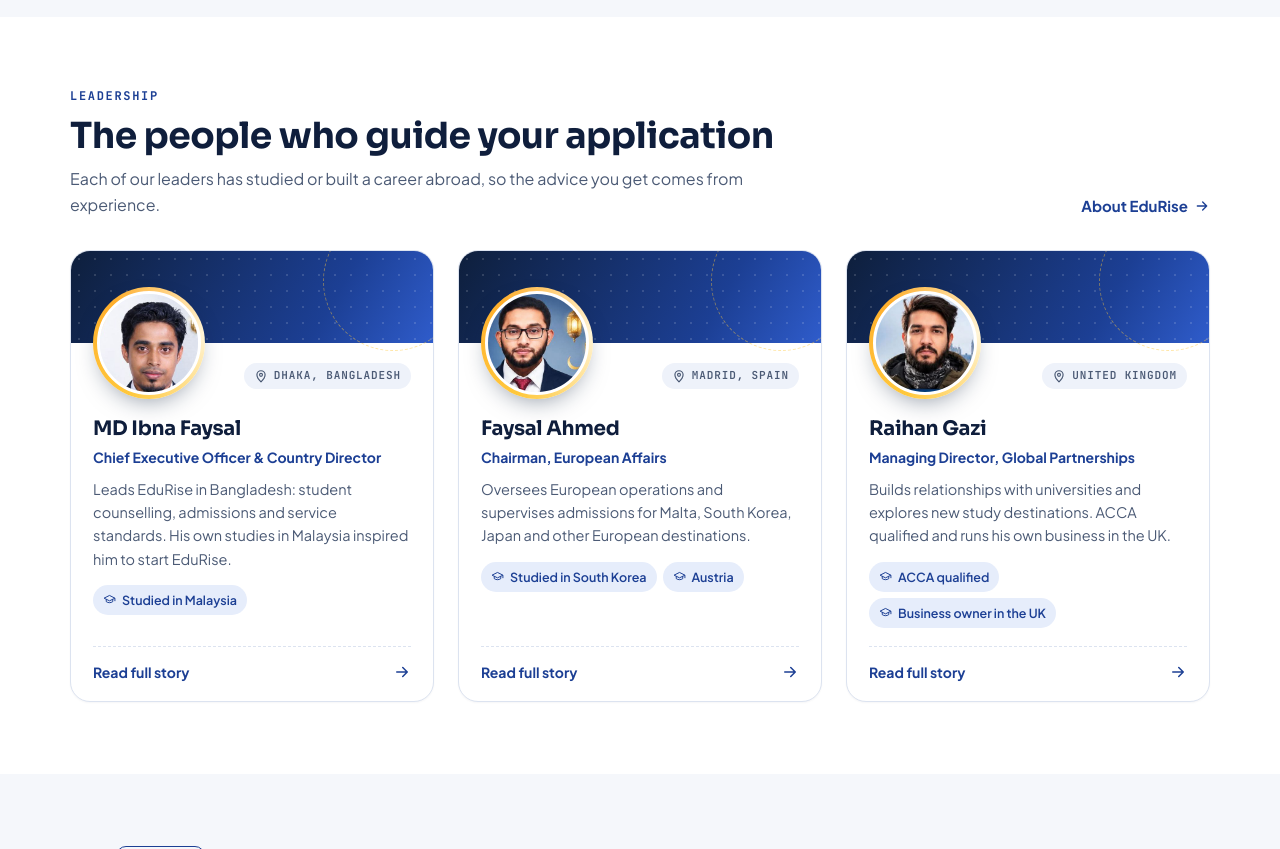
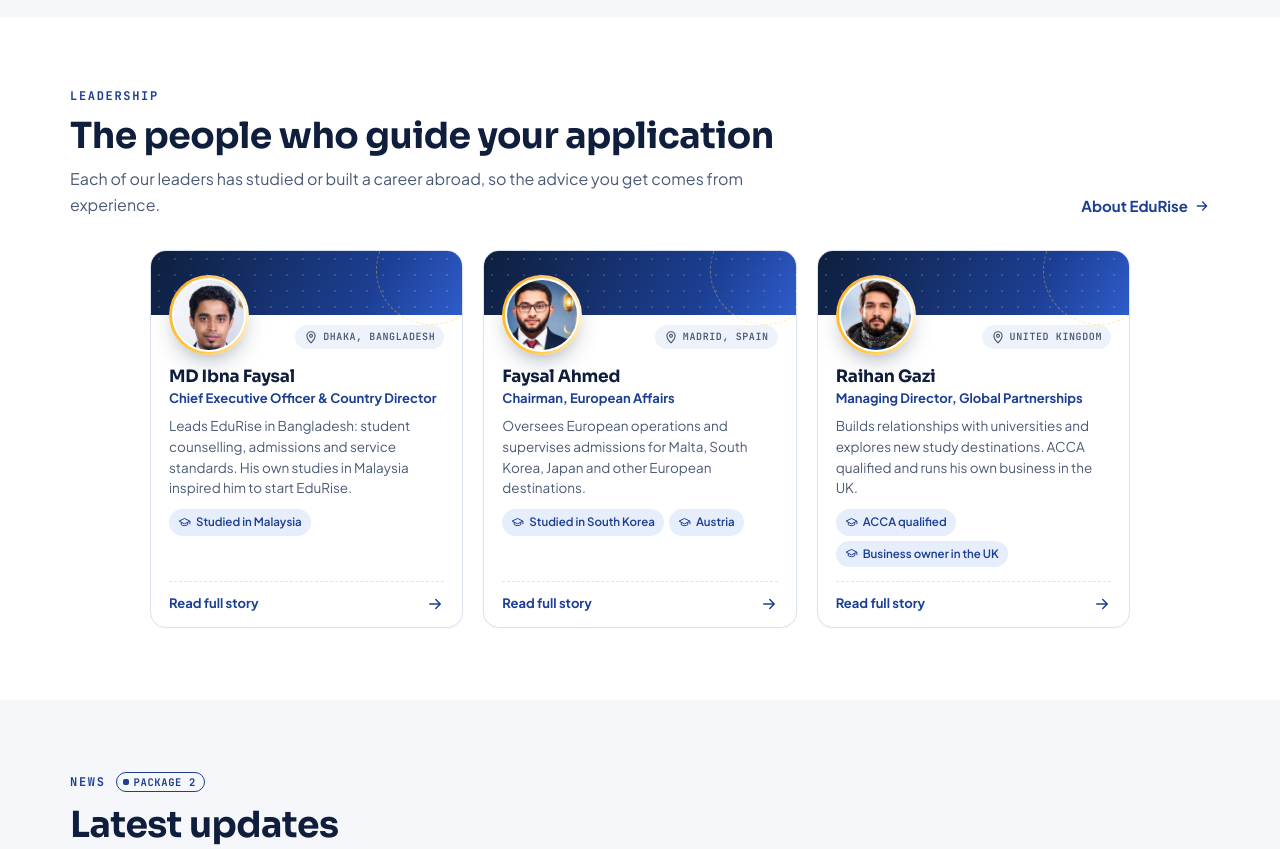
Before and after one commit to arifbillahcse/EduRiseGlobal1.0, a PHP site: page / in a window 1280 px wide. Shown: the part 3138-3987 px from the top of the page. Run offline with PHP 8.4, Linux system fonts and the light colour scheme.

Commit message:
Homepage leadership: more compact cards (80px photo, tighter spacing, centred 980px row)
Co-Authored-By: Claude Opus 5.5 <noreply@anthropic.com>
Claude-Session: https://claude.ai/code/session_01FMXfogGWrfzU2MFfLicrcQ

```diff
--- a/css/home.css
+++ b/css/home.css
@@ -157,37 +157,37 @@ html[lang="bn"] :is(.postcard__band,.postcard__end small,.postcard__fields dt){l
 @media (max-width:560px){.services{grid-template-columns:1fr}}
 
 /* ---------- leadership ---------- */
-.team{display:grid;grid-template-columns:repeat(3,minmax(0,1fr));gap:24px}
+.team{display:grid;grid-template-columns:repeat(3,minmax(0,1fr));gap:20px;max-width:980px;margin-inline:auto}
 /* leader cards: compact round photo on a brand cover */
-.mentor{position:relative;display:flex;flex-direction:column;overflow:hidden;border:1px solid var(--line);border-radius:20px;background:var(--surface);
+.mentor{position:relative;display:flex;flex-direction:column;overflow:hidden;border:1px solid var(--line);border-radius:16px;background:var(--surface);
   box-shadow:0 1px 2px rgba(14,31,60,.04);transition:transform .25s var(--ease),box-shadow .25s,border-color .25s}
 .mentor:hover{transform:translateY(-4px);border-color:transparent;box-shadow:0 24px 48px -24px rgba(14,31,60,.35)}
-.mentor__cover{position:absolute;inset:0 0 auto;height:92px;
+.mentor__cover{position:absolute;inset:0 0 auto;height:64px;
   background:radial-gradient(rgba(255,255,255,.14) 1px,transparent 1.4px) 0 0/16px 16px,linear-gradient(120deg,var(--night) 0%,#1C3F94 70%,#2F5CCB 100%)}
-.mentor__cover::after{content:"";position:absolute;right:-30px;top:-40px;width:140px;height:140px;border-radius:50%;border:1.5px dashed rgba(255,200,61,.45)}
-.mentor__top{position:relative;display:flex;align-items:flex-end;justify-content:space-between;gap:12px;padding:36px 22px 0}
-.mentor__photo{flex-shrink:0;width:112px;height:112px;padding:4px;border-radius:50%;background:conic-gradient(from 200deg,var(--sun),#FFAE2B,var(--sun-soft),var(--sun));box-shadow:0 10px 24px -10px rgba(14,31,60,.5)}
-.mentor__photo img{width:100%;height:100%;border:3px solid var(--surface);border-radius:50%;object-fit:cover;object-position:50% 22%;background:var(--surface-2);transition:transform .35s var(--ease)}
+.mentor__cover::after{content:"";position:absolute;right:-24px;top:-36px;width:110px;height:110px;border-radius:50%;border:1.5px dashed rgba(255,200,61,.45)}
+.mentor__top{position:relative;display:flex;align-items:flex-end;justify-content:space-between;gap:10px;padding:24px 18px 0}
+.mentor__photo{flex-shrink:0;width:80px;height:80px;padding:3px;border-radius:50%;background:conic-gradient(from 200deg,var(--sun),#FFAE2B,var(--sun-soft),var(--sun));box-shadow:0 10px 24px -10px rgba(14,31,60,.5)}
+.mentor__photo img{width:100%;height:100%;border:2px solid var(--surface);border-radius:50%;object-fit:cover;object-position:50% 22%;background:var(--surface-2);transition:transform .35s var(--ease)}
 .mentor:hover .mentor__photo img{transform:scale(1.05)}
-.mentor__loc{display:inline-flex;align-items:center;gap:6px;margin-bottom:10px;padding:6px 10px;border-radius:var(--r-pill);background:var(--surface-2);
-  font:600 11px/1 var(--font-mono);letter-spacing:.08em;text-transform:uppercase;color:var(--ink-2);white-space:nowrap}
-.mentor__body{display:flex;flex-direction:column;gap:6px;padding:18px 22px 0}
-.mentor__name{font-size:20px}
-.mentor__role{font-size:14px;font-weight:700;color:var(--brand-text)}
-.mentor__bio{margin-top:4px;font-size:14.5px;line-height:1.6;color:var(--ink-2)}
-.mentor__tags{display:flex;flex-wrap:wrap;gap:6px;margin-top:8px}
-.mentor__tag{display:inline-flex;align-items:center;gap:6px;padding:5px 10px;border-radius:var(--r-pill);background:var(--brand-soft);color:var(--brand-text);font-size:12.5px;font-weight:600}
+.mentor__loc{display:inline-flex;align-items:center;gap:5px;margin-bottom:6px;padding:5px 9px;border-radius:var(--r-pill);background:var(--surface-2);
+  font:600 10px/1 var(--font-mono);letter-spacing:.06em;text-transform:uppercase;color:var(--ink-2);white-space:nowrap}
+.mentor__body{display:flex;flex-direction:column;gap:4px;padding:12px 18px 0}
+.mentor__name{font-size:17px}
+.mentor__role{font-size:13px;line-height:1.35;font-weight:700;color:var(--brand-text)}
+.mentor__bio{margin-top:4px;font-size:13.5px;line-height:1.55;color:var(--ink-2)}
+.mentor__tags{display:flex;flex-wrap:wrap;gap:5px;margin-top:6px}
+.mentor__tag{display:inline-flex;align-items:center;gap:5px;padding:4px 9px;border-radius:var(--r-pill);background:var(--brand-soft);color:var(--brand-text);font-size:11.5px;font-weight:600}
 .mentor__tag .icon{width:13px;height:13px}
-.mentor__more{display:flex;align-items:center;justify-content:space-between;margin:18px 22px 0;padding:14px 0 18px;border-top:1px dashed var(--line);
-  color:var(--brand-text);font-weight:700;font-size:14px;text-decoration:none;margin-top:auto}
-.mentor__body{flex:1;padding-bottom:18px}
+.mentor__more{display:flex;align-items:center;justify-content:space-between;margin:0 18px;padding:11px 0 13px;border-top:1px dashed var(--line);
+  color:var(--brand-text);font-weight:700;font-size:13px;text-decoration:none;margin-top:auto}
+.mentor__body{flex:1;padding-bottom:14px}
 .mentor__more .icon{transition:transform .2s}
 .mentor__more:hover .icon{transform:translateX(4px)}
 .mentor__more::after{content:"";position:absolute;inset:0}               /* whole card is clickable */
 .mentor__more:focus-visible{outline:none}
 .mentor:has(.mentor__more:focus-visible){outline:3px solid var(--sun);outline-offset:3px}
-@media (max-width:1024px){.team{grid-template-columns:repeat(2,minmax(0,1fr))}}
-@media (max-width:640px){.team{grid-template-columns:1fr}.mentor__photo{width:96px;height:96px}}
+@media (max-width:860px){.team{grid-template-columns:repeat(2,minmax(0,1fr));max-width:640px}}
+@media (max-width:560px){.team{grid-template-columns:1fr;max-width:380px}}
 @media (prefers-reduced-motion:reduce){.mentor,.mentor__photo img{transition:none}.mentor:hover{transform:none}}
 html[lang="bn"] .mentor__loc{letter-spacing:0;font-family:var(--font-body)}
 
--- a/js/home.js
+++ b/js/home.js
@@ -121,7 +121,7 @@ function renderTeam() {
   $('#teamGrid').innerHTML = Store.list('team').map(p => `<article class="mentor">
       <div class="mentor__cover" aria-hidden="true"></div>
       <div class="mentor__top">
-        <div class="mentor__photo"><img src="${p.photo}" alt="Portrait of ${esc(p.name)}" width="112" height="112" loading="lazy"></div>
+        <div class="mentor__photo"><img src="${p.photo}" alt="Portrait of ${esc(p.name)}" width="80" height="80" loading="lazy"></div>
         <span class="mentor__loc">${icon('pin', 'icon--sm')}${esc(p.location)}</span>
       </div>
       <div class="mentor__body">
```
